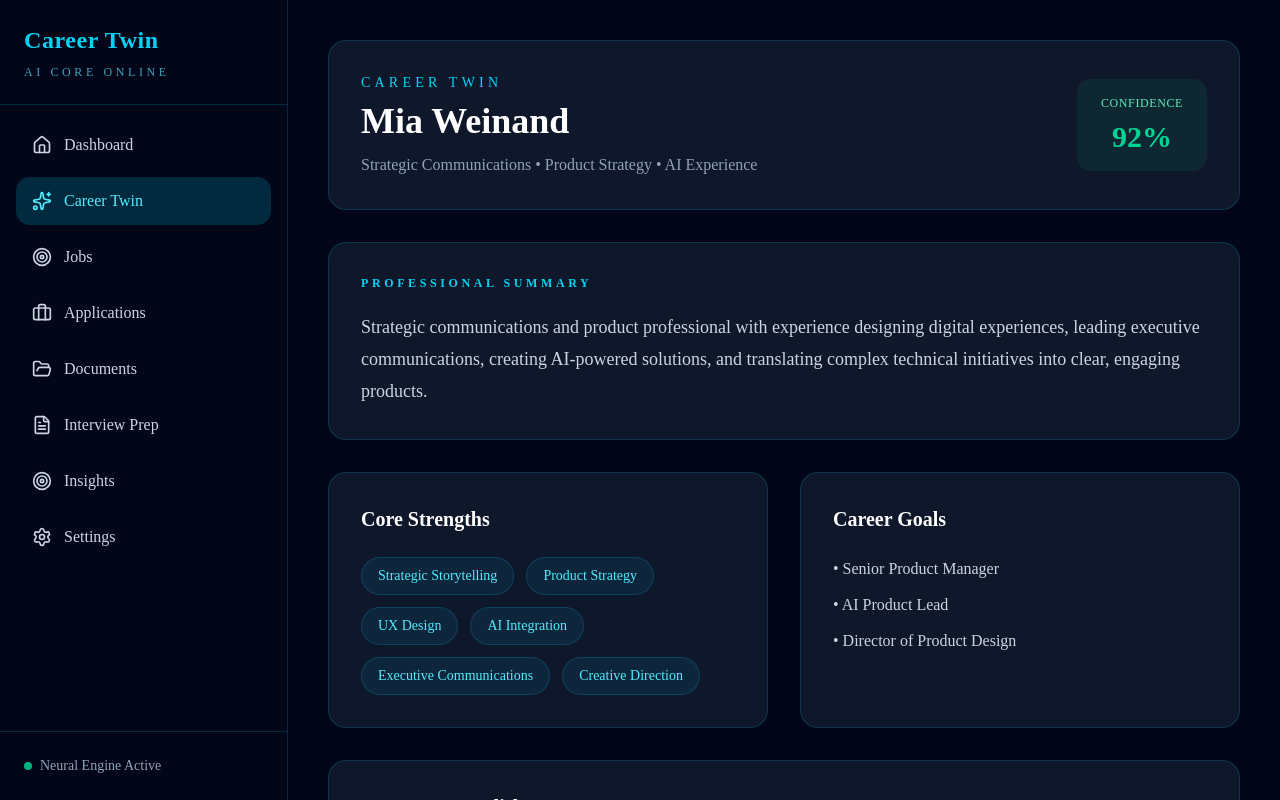
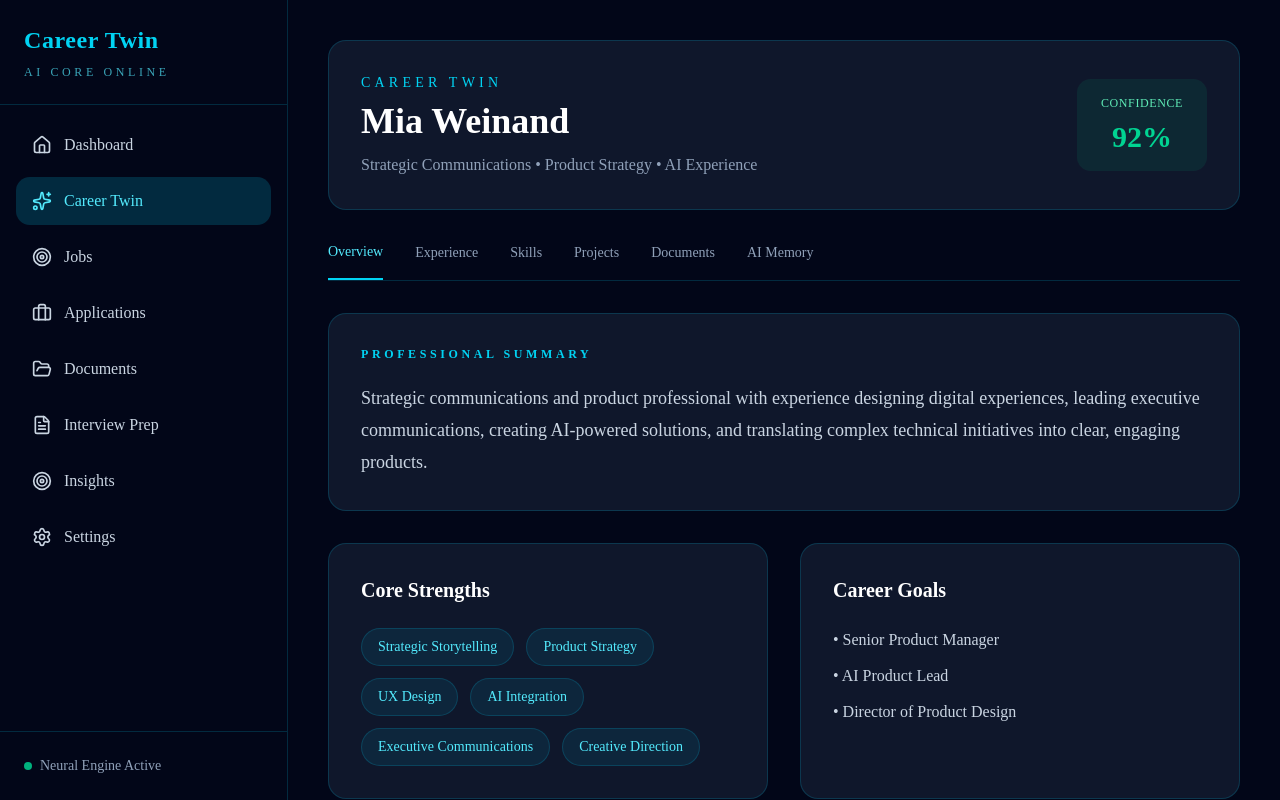
Before and after one commit to weinandmia-21/Career-Twin, a Next.js app: page /career-twin in a window 1280 px wide. Shown: the top 800 px of the page. Built offline with nearby package versions, Linux system fonts and the light colour scheme.

Commit message:
Refactor Career Twin to use centralized data model

```diff
--- a/app/career-twin/page.tsx
+++ b/app/career-twin/page.tsx
@@ -1,6 +1,7 @@
 import DashboardLayout from "@/components/layout/DashboardLayout";
 
 import ProfileOverview from "@/components/career-twin/ProfileOverview";
+import ProfileTabs from "@/components/career-twin/ProfileTabs";
 import ProfessionalSummary from "@/components/career-twin/ProfessionalSummary";
 import StrengthsCard from "@/components/career-twin/StrengthsCard";
 import GoalsCard from "@/components/career-twin/GoalsCard";
@@ -11,18 +12,20 @@ export default function CareerTwinPage() {
     <DashboardLayout>
       <ProfileOverview />
 
-      <div className="mt-8">
+      <ProfileTabs />
+
+      <section className="mt-8">
         <ProfessionalSummary />
-      </div>
+      </section>
 
-      <div className="mt-8 grid gap-8 lg:grid-cols-2">
+      <section className="mt-8 grid gap-8 lg:grid-cols-2">
         <StrengthsCard />
         <GoalsCard />
-      </div>
+      </section>
 
-      <div className="mt-8">
+      <section className="mt-8">
         <AccomplishmentsCard />
-      </div>
+      </section>
     </DashboardLayout>
   );
 }
--- a/components/career-twin/AccomplishmentsCard.tsx
+++ b/components/career-twin/AccomplishmentsCard.tsx
@@ -1,9 +1,4 @@
-const accomplishments = [
-  "Designed USPS Postal Store experiences",
-  "Built NOAA AI weather platform concepts",
-  "Produced Treasury modernization demos",
-  "Led federal product storytelling initiatives",
-];
+import { careerTwin } from "@/data/careerTwin";
 
 export default function AccomplishmentsCard() {
   return (
@@ -13,7 +8,7 @@ export default function AccomplishmentsCard() {
       </h2>
 
       <ul className="mt-6 space-y-3 text-slate-300">
-        {accomplishments.map((item) => (
+        {careerTwin.accomplishments.map((item) => (
           <li key={item}>• {item}</li>
         ))}
       </ul>
--- a/components/career-twin/GoalsCard.tsx
+++ b/components/career-twin/GoalsCard.tsx
@@ -1,8 +1,4 @@
-const goals = [
-  "Senior Product Manager",
-  "AI Product Lead",
-  "Director of Product Design",
-];
+import { careerTwin } from "@/data/careerTwin";
 
 export default function GoalsCard() {
   return (
@@ -12,7 +8,7 @@ export default function GoalsCard() {
       </h2>
 
       <ul className="mt-6 space-y-3 text-slate-300">
-        {goals.map((goal) => (
+        {careerTwin.goals.map((goal) => (
           <li key={goal}>• {goal}</li>
         ))}
       </ul>
--- a/components/career-twin/ProfessionalSummary.tsx
+++ b/components/career-twin/ProfessionalSummary.tsx
@@ -1,3 +1,5 @@
+import { careerTwin } from "@/data/careerTwin";
+
 export default function ProfessionalSummary() {
   return (
     <section className="rounded-2xl border border-cyan-500/20 bg-slate-900 p-8">
@@ -6,10 +8,7 @@ export default function ProfessionalSummary() {
       </p>
 
       <p className="mt-5 text-lg leading-8 text-slate-300">
-        Strategic communications and product professional with experience
-        designing digital experiences, leading executive communications,
-        creating AI-powered solutions, and translating complex technical
-        initiatives into clear, engaging products.
+        {careerTwin.summary}
       </p>
     </section>
   );
--- a/components/career-twin/ProfileOverview.tsx
+++ b/components/career-twin/ProfileOverview.tsx
@@ -1,3 +1,5 @@
+import { careerTwin } from "@/data/careerTwin";
+
 export default function ProfileOverview() {
   return (
     <div className="rounded-2xl border border-cyan-500/20 bg-slate-900 p-8">
@@ -8,11 +10,11 @@ export default function ProfileOverview() {
           </p>
 
           <h1 className="mt-2 text-4xl font-bold text-white">
-            Mia Weinand
+            {careerTwin.profile.name}
           </h1>
 
           <p className="mt-3 text-slate-400">
-            Strategic Communications • Product Strategy • AI Experience
+            {careerTwin.profile.tagline}
           </p>
         </div>
 
@@ -22,7 +24,7 @@ export default function ProfileOverview() {
           </p>
 
           <p className="mt-2 text-3xl font-bold text-emerald-400">
-            92%
+            {careerTwin.profile.confidence}%
           </p>
         </div>
       </div>
--- /dev/null
+++ b/components/career-twin/ProfileTabs.tsx
@@ -0,0 +1,31 @@
+"use client";
+
+const tabs = [
+  "Overview",
+  "Experience",
+  "Skills",
+  "Projects",
+  "Documents",
+  "AI Memory",
+];
+
+export default function ProfileTabs() {
+  return (
+    <div className="mt-8 border-b border-cyan-500/20">
+      <nav className="flex gap-8 overflow-x-auto">
+        {tabs.map((tab, index) => (
+          <button
+            key={tab}
+            className={`pb-4 text-sm font-medium transition ${
+              index === 0
+                ? "border-b-2 border-cyan-400 text-cyan-300"
+                : "text-slate-400 hover:text-white"
+            }`}
+          >
+            {tab}
+          </button>
+        ))}
+      </nav>
+    </div>
+  );
+}
--- a/components/career-twin/StrengthsCard.tsx
+++ b/components/career-twin/StrengthsCard.tsx
@@ -1,19 +1,14 @@
-const strengths = [
-  "Strategic Storytelling",
-  "Product Strategy",
-  "UX Design",
-  "AI Integration",
-  "Executive Communications",
-  "Creative Direction",
-];
+import { careerTwin } from "@/data/careerTwin";
 
 export default function StrengthsCard() {
   return (
     <section className="rounded-2xl border border-cyan-500/20 bg-slate-900 p-8">
-      <h2 className="text-xl font-semibold text-white">Core Strengths</h2>
+      <h2 className="text-xl font-semibold text-white">
+        Core Strengths
+      </h2>
 
       <div className="mt-6 flex flex-wrap gap-3">
-        {strengths.map((strength) => (
+        {careerTwin.strengths.map((strength) => (
           <span
             key={strength}
             className="rounded-full border border-cyan-500/20 bg-cyan-500/10 px-4 py-2 text-sm text-cyan-300"
--- /dev/null
+++ b/data/careerTwin.ts
@@ -0,0 +1,34 @@
+export const careerTwin = {
+  profile: {
+    name: "Mia Weinand",
+    title: "Strategic Communications Manager",
+    confidence: 92,
+    tagline:
+      "Strategic Communications • Product Strategy • AI Experience",
+  },
+
+  summary:
+    "Strategic communications and product professional with experience designing digital experiences, leading executive communications, creating AI-powered solutions, and translating complex technical initiatives into clear, engaging products.",
+
+  strengths: [
+    "Strategic Storytelling",
+    "Product Strategy",
+    "UX Design",
+    "AI Integration",
+    "Executive Communications",
+    "Creative Direction",
+  ],
+
+  goals: [
+    "Senior Product Manager",
+    "AI Product Lead",
+    "Director of Product Design",
+  ],
+
+  accomplishments: [
+    "Designed USPS Postal Store experiences",
+    "Built NOAA AI weather platform concepts",
+    "Produced Treasury modernization demos",
+    "Led federal product storytelling initiatives",
+  ],
+};
```
